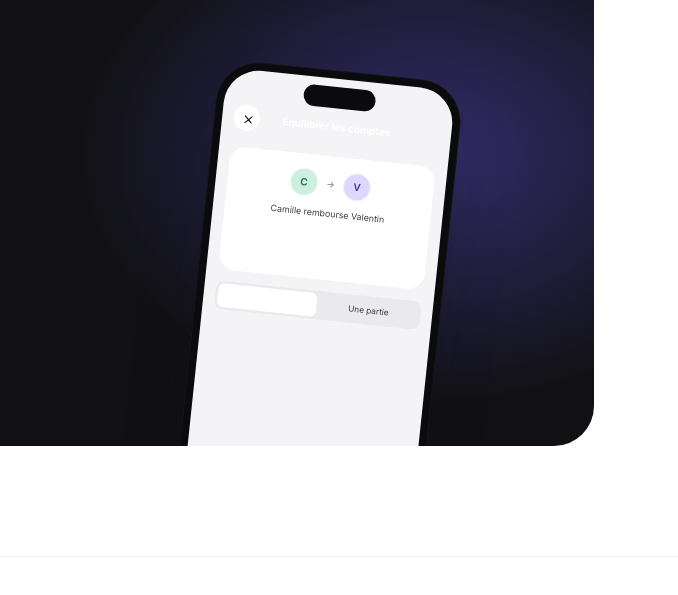
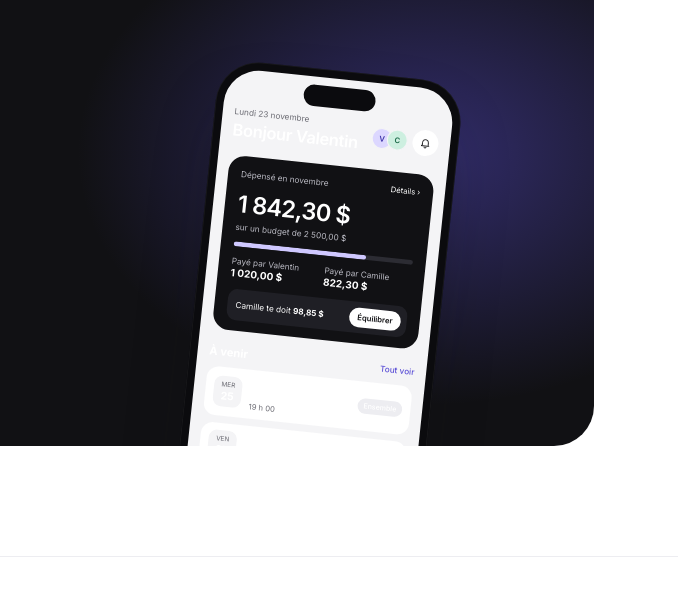
Before and after one commit to valenux/duo-site, a plain HTML site: page index.html in a window 1280 px wide. Shown: the part 6396-6991 px from the top of the page, 602-1280 px from the left. Drawn offline with Linux system fonts and the light colour scheme.

Commit message:
Landing : écran d'accueil de l'app dans le bloc final
Co-Authored-By: Claude Opus 5.5 <noreply@anthropic.com>
Claude-Session: https://claude.ai/code/session_013bwZzPzPrt7dunRcrm6GpX

```diff
--- a/index.html
+++ b/index.html
@@ -643,18 +643,24 @@ footer a:hover{color:var(--texte)}
         </div>
         <div class="cta-phones" aria-hidden="true">
           <div class="phone"><div class="screen"><div class="island"></div>
-            <div class="ui" style="padding-top:60px">
-              <div class="row"><span class="round"><svg width="18" height="18" fill="none" stroke="#111114" stroke-width="2" stroke-linecap="round"><path d="M6 6l12 12M18 6 6 18"/></svg></span><b style="font-size:17px">Équilibrer les comptes</b><span style="width:44px"></span></div>
-              <div class="card col" style="margin-top:28px;border-radius:28px;padding:24px;align-items:center;gap:16px">
-                <div class="row" style="gap:14px"><span class="av p2" style="width:48px;height:48px;font-size:17px">C</span><span class="muted">→</span><span class="av p1" style="width:48px;height:48px;font-size:17px">V</span></div>
-                <span style="color:var(--texte-2)">Camille rembourse Valentin</span>
-                <span style="font-size:48px;font-weight:600;letter-spacing:-.03em">98,85 $</span>
+            <div class="ui">
+              <div class="row">
+                <div class="col" style="gap:4px"><span class="t14 muted">Lundi 23 novembre</span><span class="t28">Bonjour Valentin</span></div>
+                <div class="row" style="gap:8px"><div style="display:flex"><span class="av p1">V</span><span class="av p2" style="margin-left:-10px">C</span></div><span class="round"><svg width="20" height="20" fill="none" stroke="#111114" stroke-width="1.8" stroke-linecap="round" stroke-linejoin="round"><use href="#i-bell"/></svg></span></div>
               </div>
-              <div style="display:grid;grid-template-columns:1fr 1fr;gap:4px;background:var(--segment);border-radius:14px;padding:4px;margin-top:20px">
-                <span style="background:#fff;border-radius:10px;height:40px;display:flex;align-items:center;justify-content:center;font-weight:600;font-size:14px">Tout le solde</span>
-                <span style="height:40px;display:flex;align-items:center;justify-content:center;font-size:14px;color:var(--texte-2)">Une partie</span>
+              <div class="budget">
+                <div class="row"><span class="sub">Dépensé en novembre</span><span class="t13">Détails ›</span></div>
+                <div class="col" style="gap:4px"><span class="amt">1 842,30 $</span><span class="sub">sur un budget de 2 500,00 $</span></div>
+                <div class="bar"><i></i></div>
+                <div class="row" style="align-items:flex-start"><div class="col" style="flex:1"><span class="sub t13">Payé par Valentin</span><b style="font-size:17px">1 020,00 $</b></div><div class="col" style="flex:1"><span class="sub t13">Payé par Camille</span><b style="font-size:17px">822,30 $</b></div></div>
+                <div class="row bal"><span class="t14">Camille te doit <b>98,85 $</b></span><span class="b">Équilibrer</span></div>
               </div>
-              <div style="position:absolute;left:20px;right:20px;top:756px;height:54px;border-radius:999px;background:var(--sombre);color:#fff;display:flex;align-items:center;justify-content:center;font-weight:600;font-size:16px">Marquer comme remboursé</div>
+              <div class="row" style="margin:26px 0 12px"><b style="font-size:19px">À venir</b><span class="t14" style="color:var(--accent);font-weight:500">Tout voir</span></div>
+              <div class="col" style="gap:12px">
+                <div class="ev"><span class="date"><small>Mer</small><b>25</b></span><div class="col" style="flex:1;gap:3px"><b>Souper chez Julie et Marc</b><span class="t13 muted">19 h 00</span></div><span class="chip">Ensemble</span></div>
+                <div class="ev"><span class="date"><small>Ven</small><b>27</b></span><div class="col" style="flex:1;gap:3px"><b>Dentiste</b><span class="t13 muted">10 h 15</span></div><span class="chip p2" style="color:var(--p2-texte)">Camille</span></div>
+              </div>
+              <div class="tabbar"><span class="on"><svg width="24" height="24" fill="none" stroke="currentColor" stroke-width="1.9" stroke-linecap="round" stroke-linejoin="round"><use href="#i-home"/></svg>Accueil</span><span><svg width="24" height="24" fill="none" stroke="currentColor" stroke-width="1.8" stroke-linecap="round" stroke-linejoin="round"><use href="#i-receipt"/></svg>Dépenses</span><span><svg width="24" height="24" fill="none" stroke="currentColor" stroke-width="1.8" stroke-linecap="round" stroke-linejoin="round"><use href="#i-cal"/></svg>Calendrier</span><span><svg width="24" height="24" fill="none" stroke="currentColor" stroke-width="1.8" stroke-linecap="round" stroke-linejoin="round"><use href="#i-list"/></svg>Courses</span></div>
             </div>
           </div></div>
         </div>
```
